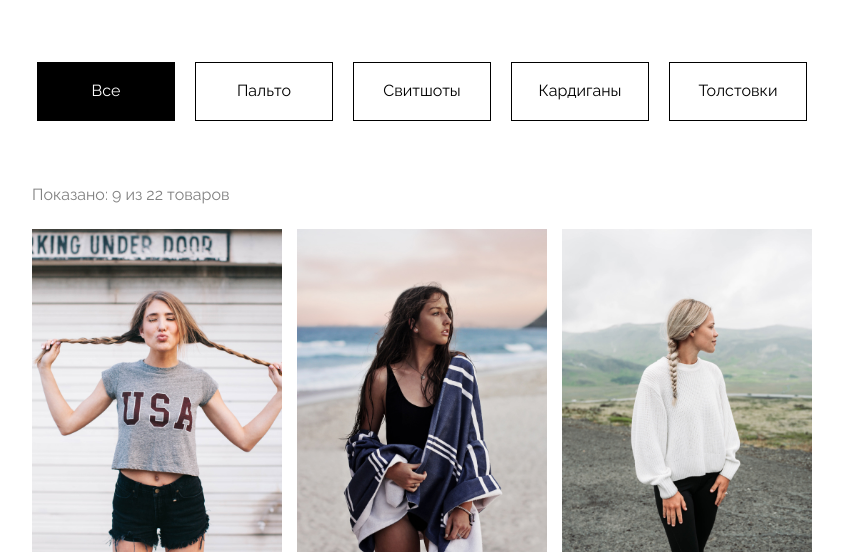
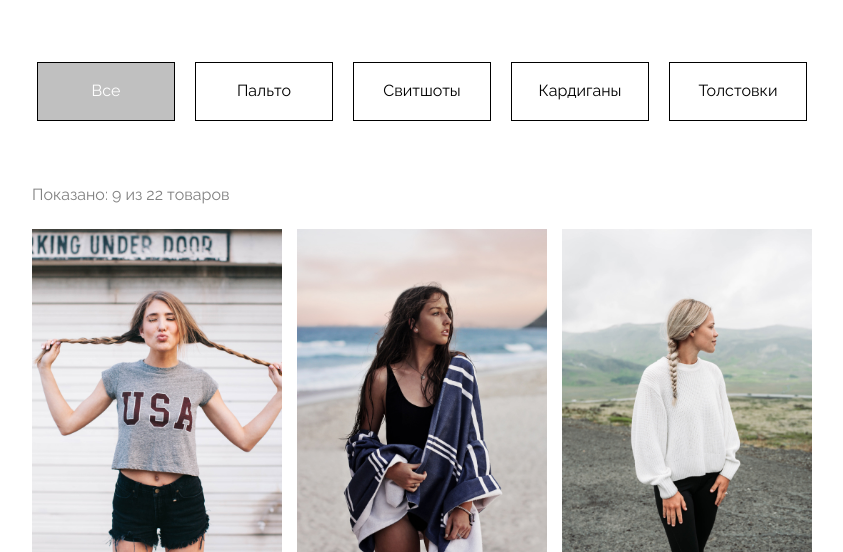
Before and after one commit to sowlushka/womizing, a plain HTML site: page shop.html in a window 1280 px wide. In both pictures the pointer is over the link "Все". Shown: the part 235-787 px from the top of the page, without its empty margins (218-1061 px from the left). Drawn offline with Linux system fonts and the light colour scheme.

Commit message:
fix: подсвечивать ссылки при наведении курсора

```diff
--- a/assets/css/shop.css
+++ b/assets/css/shop.css
@@ -36,6 +36,10 @@ header {
     flex: 1;
     padding-top: 19px;
     padding-bottom: 19px;
+}
+
+.categ_name:hover, .page-counter:hover{
+    background-color: #c0c0c0;
 }
 
 
```
